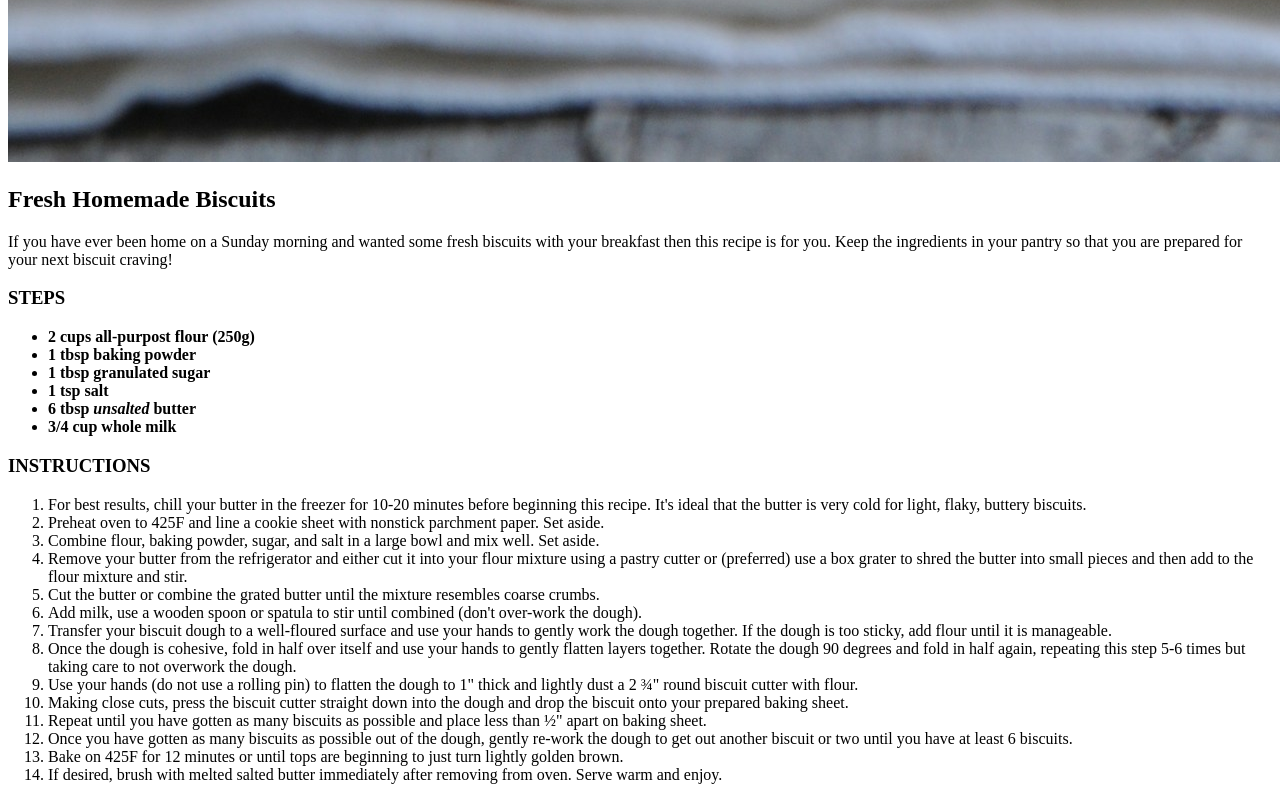
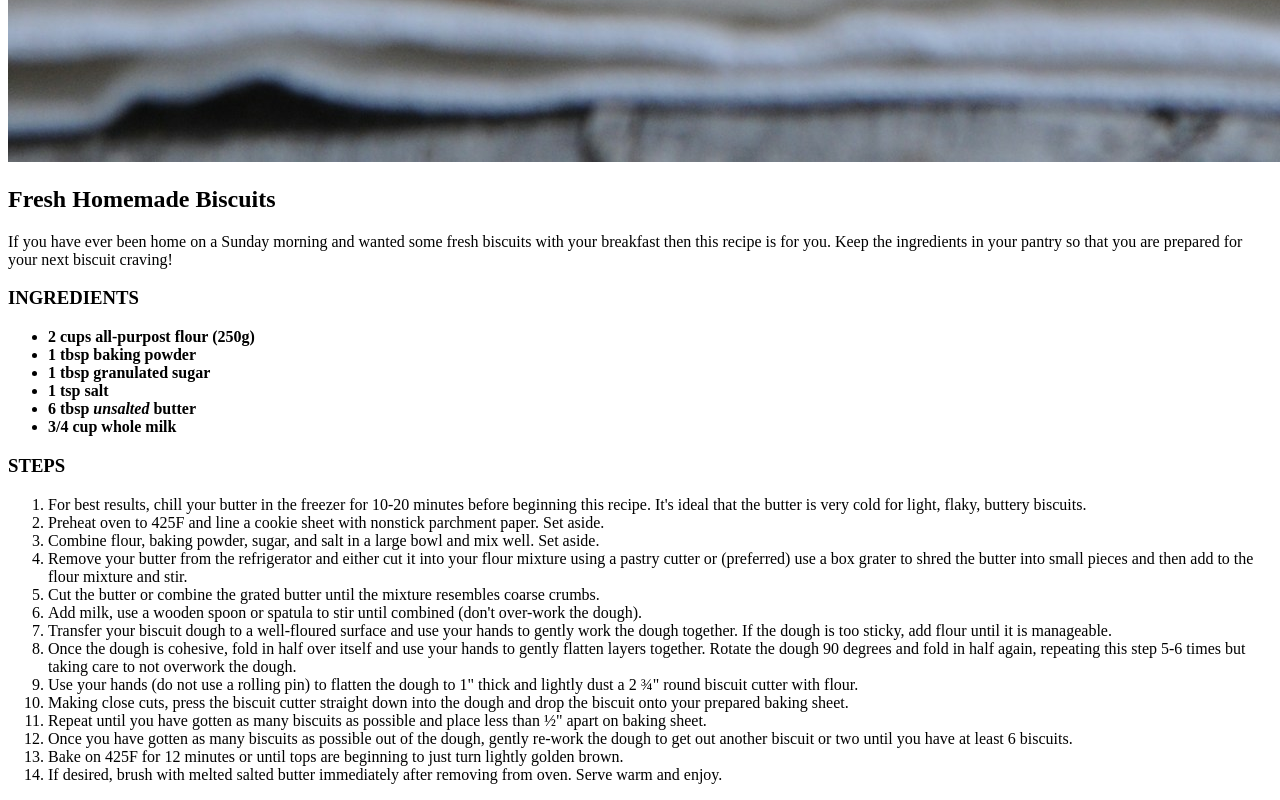
Before and after one commit to dwatson241/odin-recipes, a plain HTML site: page recipes/biscuits.html in a window 1280 px wide. Shown: the part 2809-3609 px from the top of the page. Drawn offline with Linux system fonts and the light colour scheme.

Commit message:
Change H3 title

```diff
--- a/recipes/biscuits.html
+++ b/recipes/biscuits.html
@@ -13,7 +13,7 @@
                 with your breakfast then this recipe is for you. Keep the ingredients in your
                 pantry so that you are prepared for your next biscuit craving!
             </p>
-    <h3>STEPS</h3>
+    <h3>INGREDIENTS</h3>
     <ul>
        <b> <li>2 cups all-purpost flour (250g)</li>
         <li>1 tbsp baking powder</li>
@@ -23,7 +23,7 @@
         <li>3/4 cup whole milk</li></b>
     </ul>
 
-    <h3>INSTRUCTIONS</h3>
+    <h3>STEPS</h3>
     <ol>
         <li>For best results, chill your butter in the freezer for 10-20 minutes before beginning
             this recipe. It's ideal that the butter is very cold for light, flaky, buttery biscuits.</li>
```
